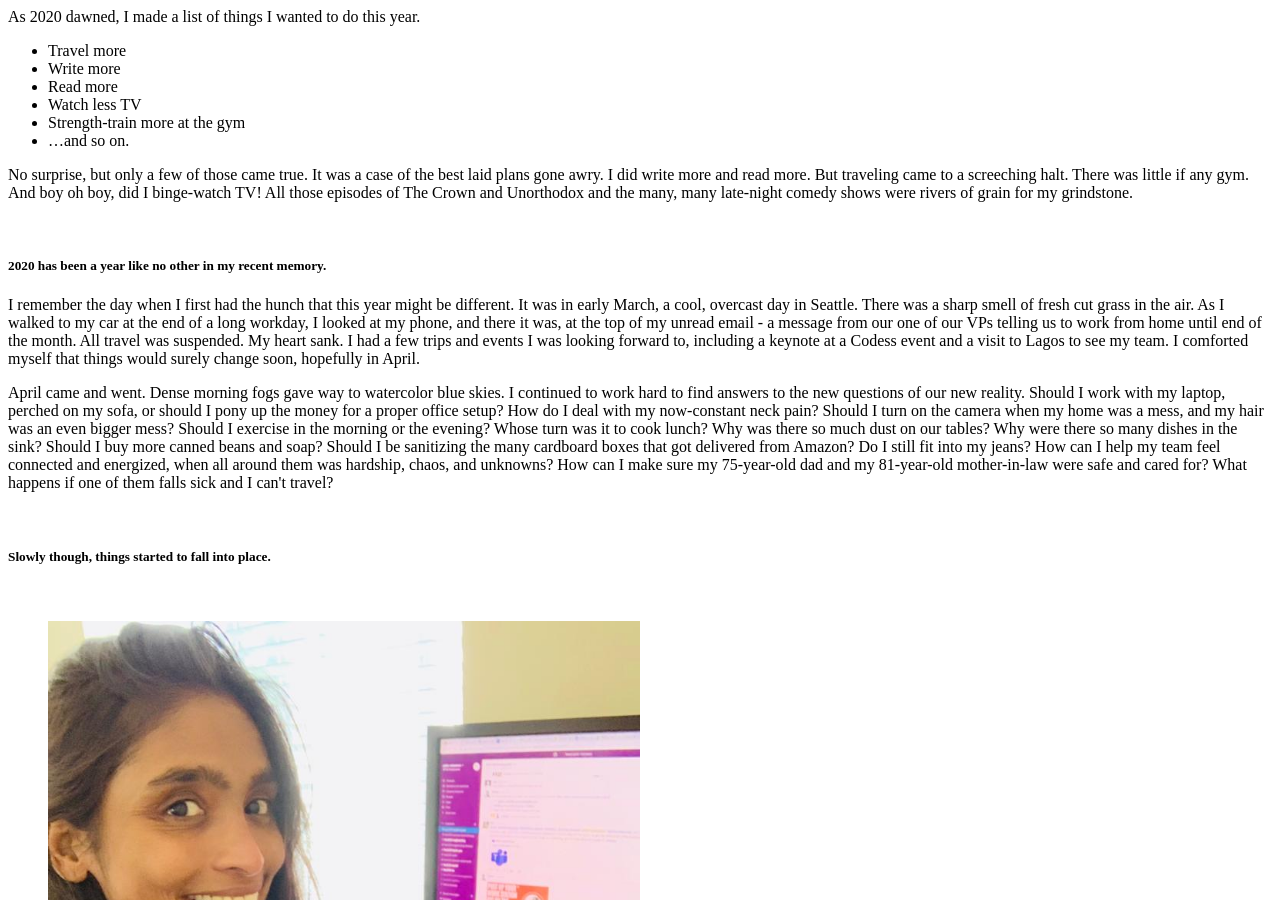
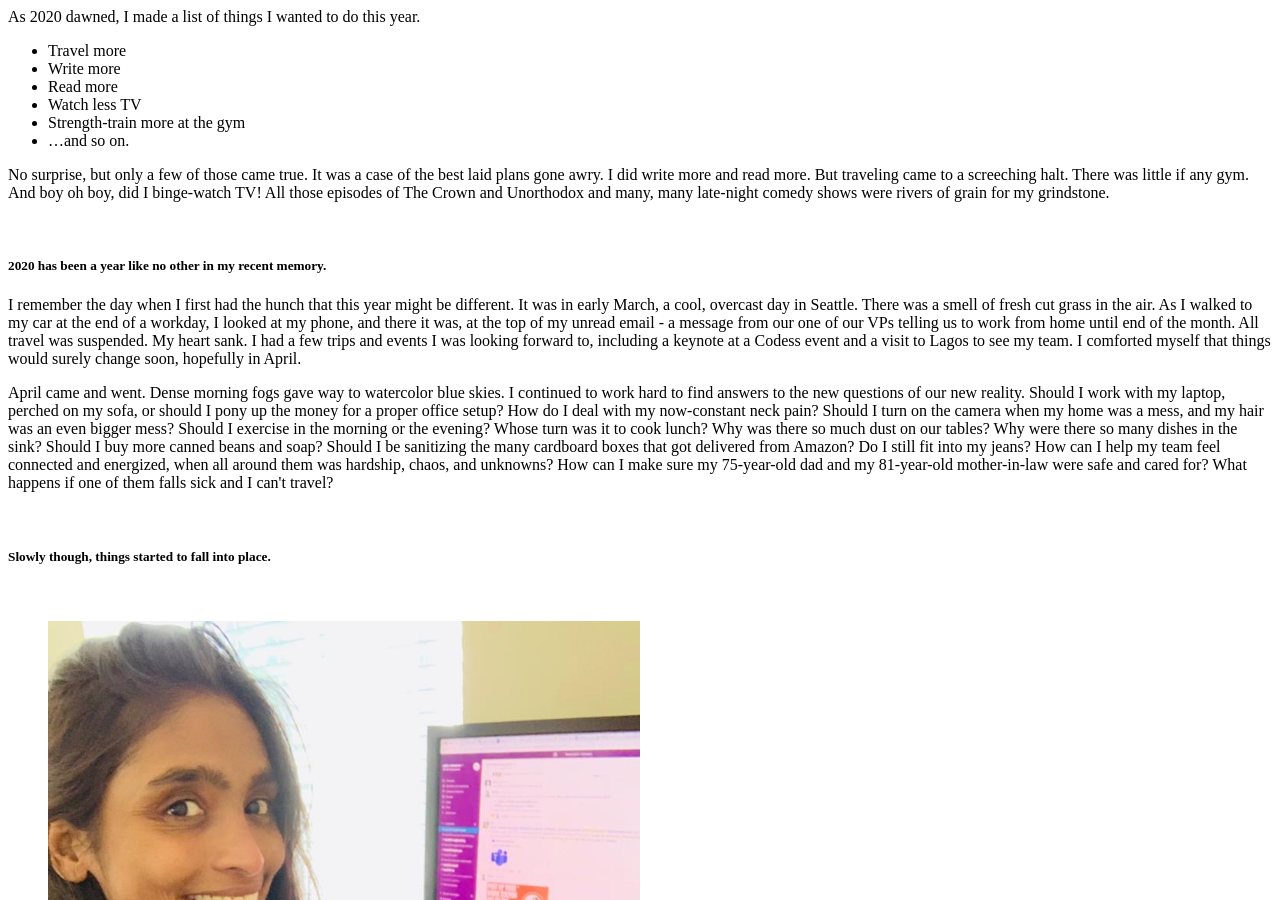
Before and after one commit to ThisisRajiRaj/thisisrajiraj.github.io, a Jekyll site: the page posts/yearinreview2020.html, which Jekyll copies as it is, in a window 1280 px wide and 900 px high. Built offline with Jekyll 4.4.1, drawn with Linux system fonts in a browser that asks for light colours.

Commit message:
Update yearinreview2020.html

```diff
--- a/posts/yearinreview2020.html
+++ b/posts/yearinreview2020.html
@@ -44,7 +44,7 @@
     I did write more and read
     more. But traveling came to a screeching halt. There was little if any gym.
     And boy oh boy, did I binge-watch TV! All those episodes of The Crown and
-    Unorthodox and the many, many late-night comedy shows were rivers of grain for my
+    Unorthodox and many, many late-night comedy shows were rivers of grain for my
     grindstone.
 </p>
 <br/>
@@ -54,8 +54,8 @@
 <p>
     I remember the day when I first had the hunch that this year might be
     different. It was in early March, a cool, overcast day in Seattle. There was a
-    sharp smell of fresh cut grass in the air. As I walked
-    to my car at the end of a long workday, I looked at my phone, and there it
+    smell of fresh cut grass in the air. As I walked
+    to my car at the end of a workday, I looked at my phone, and there it
     was, at the top of my unread email - a message from our one of our VPs
     telling us to work from home until end of the month. All travel was
     suspended. My heart sank. I had a few trips and events I was looking forward to,
```
